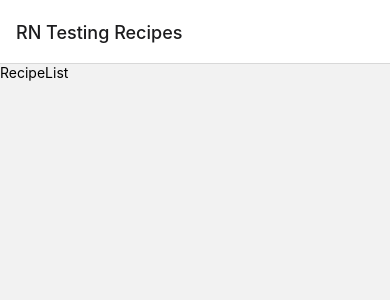
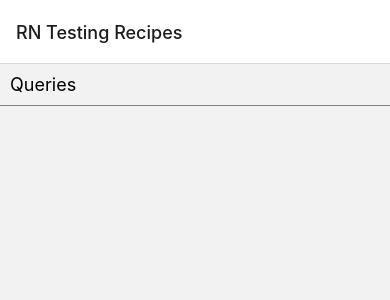
Before and after one commit to CodingItWrong/rn-testing-recipes, a React Native app: screen / in a window 390 px wide. Shown: the top 300 px of the page. Built offline with nearby package versions, Linux system fonts and the light colour scheme.

Commit message:
Add queries screen

```diff
--- a/App.js
+++ b/App.js
@@ -1,15 +1,7 @@
 import {NavigationContainer} from '@react-navigation/native';
 import {createNativeStackNavigator} from '@react-navigation/native-stack';
-import {Text, View} from 'react-native';
+import QueriesScreen from './src/QueriesScreen/QueriesScreen';
 import RecipeList from './src/RecipeList';
-
-function DetailsScreen() {
-  return (
-    <View style={{flex: 1, alignItems: 'center', justifyContent: 'center'}}>
-      <Text>Details Screen</Text>
-    </View>
-  );
-}
 
 const Stack = createNativeStackNavigator();
 
@@ -18,7 +10,7 @@ export default function App() {
     <NavigationContainer>
       <Stack.Navigator>
         <Stack.Screen name="RN Testing Recipes" component={RecipeList} />
-        <Stack.Screen name="Details" component={DetailsScreen} />
+        <Stack.Screen name="Queries" component={QueriesScreen} />
       </Stack.Navigator>
     </NavigationContainer>
   );
--- /dev/null
+++ b/src/QueriesScreen/QueriesScreen.js
@@ -0,0 +1,5 @@
+import {Text} from 'react-native';
+
+export default function QueriesScreen() {
+  return <Text>QueriesScreen</Text>;
+}
--- a/src/RecipeList.js
+++ b/src/RecipeList.js
@@ -1,5 +1,25 @@
-import {Text} from 'react-native';
+import {useNavigation} from '@react-navigation/native';
+import {Pressable, StyleSheet, Text} from 'react-native';
 
 export default function RecipeList() {
-  return <Text>RecipeList</Text>;
+  const navigation = useNavigation();
+  return (
+    <Pressable
+      style={styles.row}
+      onPress={() => navigation.navigate('Queries')}
+    >
+      <Text style={styles.rowText}>Queries</Text>
+    </Pressable>
+  );
 }
+
+const styles = StyleSheet.create({
+  row: {
+    borderBottomWidth: 1,
+    borderBottomColor: 'gray',
+    padding: 10,
+  },
+  rowText: {
+    fontSize: 18,
+  },
+});
```
